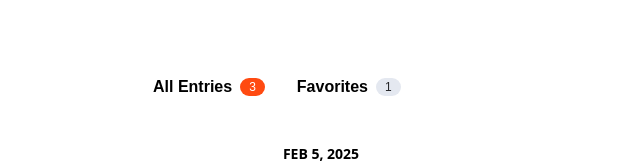
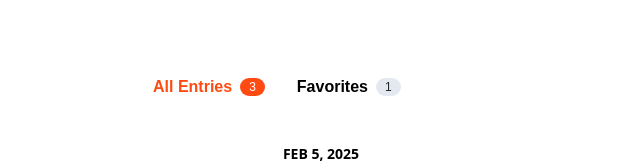
Before and after one commit to mariusgolabski/journal, a React (Create React App) app: page / in a window 1280 px wide. Shown: the part 504-667 px from the top of the page, without its empty margins (319-959 px from the left). Built offline with nearby package versions, Linux system fonts and the light colour scheme.

Commit message:
add filter state to control active filter highlight

```diff
--- a/src/App.js
+++ b/src/App.js
@@ -44,6 +44,16 @@ const initialEntries = [
 
 export default function App() {
   const [entries, setEntries] = useState(initialEntries);
+  const [filter, setFilter] = useState("all");
+  const favoriteEntries = entries.filter((entry) => entry.isFavorite);
+
+  function handleShowFavoriteEntries() {
+    setFilter("favorites");
+  }
+
+  function handleShowAllEntries() {
+    setFilter("all");
+  }
 
   function handleAddEntry(newEntry) {
     const date = new Date().toLocaleDateString("en-us", {
@@ -80,8 +90,11 @@ export default function App() {
       <main className="app__main">
         <EntryForm onAddEntry={handleAddEntry} />
         <EntriesSection
-          entries={entries}
+          entries={filter === "favorites" ? favoriteEntries : entries}
+          filter={filter}
           onToggleFavorite={handleToggleFavorite}
+          onShowAllEntries={handleShowAllEntries}
+          onShowFavoriteEntries={handleShowFavoriteEntries}
         />
       </main>
       <Footer />
--- a/src/components/EntriesSection/index.js
+++ b/src/components/EntriesSection/index.js
@@ -6,16 +6,21 @@ import Tab from "../Tab";
 import Badge from "../Badge";
 import { Fragment } from "react";
 
-export default function EntriesSection({ entries, onToggleFavorite }) {
-  console.log(entries);
+export default function EntriesSection({
+  entries,
+  onToggleFavorite,
+  onShowAllEntries,
+  onShowFavoriteEntries,
+  filter,
+}) {
   return (
     <section className="entries-section">
       <Tabs>
-        <Tab active>
-          All Entries <Badge isActive>3</Badge>
+        <Tab onClick={onShowAllEntries} isActive={filter === "all"}>
+          All Entries <Badge isActive={filter === "all"}>3</Badge>
         </Tab>
-        <Tab>
-          Favorites <Badge>1</Badge>
+        <Tab onClick={onShowFavoriteEntries} isActive={filter === "favorites"}>
+          Favorites <Badge isActive={filter === "favorites"}>1</Badge>
         </Tab>
       </Tabs>
       <div className="entries-section__entries">
--- a/src/components/Tab/index.js
+++ b/src/components/Tab/index.js
@@ -1,8 +1,11 @@
 import "./Tab.css";
 
-export default function Tab({ children, isActive }) {
+export default function Tab({ children, isActive, onClick }) {
   return (
-    <button className={`tab${isActive ? " tab--active" : ""}`}>
+    <button
+      onClick={onClick}
+      className={`tab${isActive ? " tab--active" : ""}`}
+    >
       {children}
     </button>
   );
```
